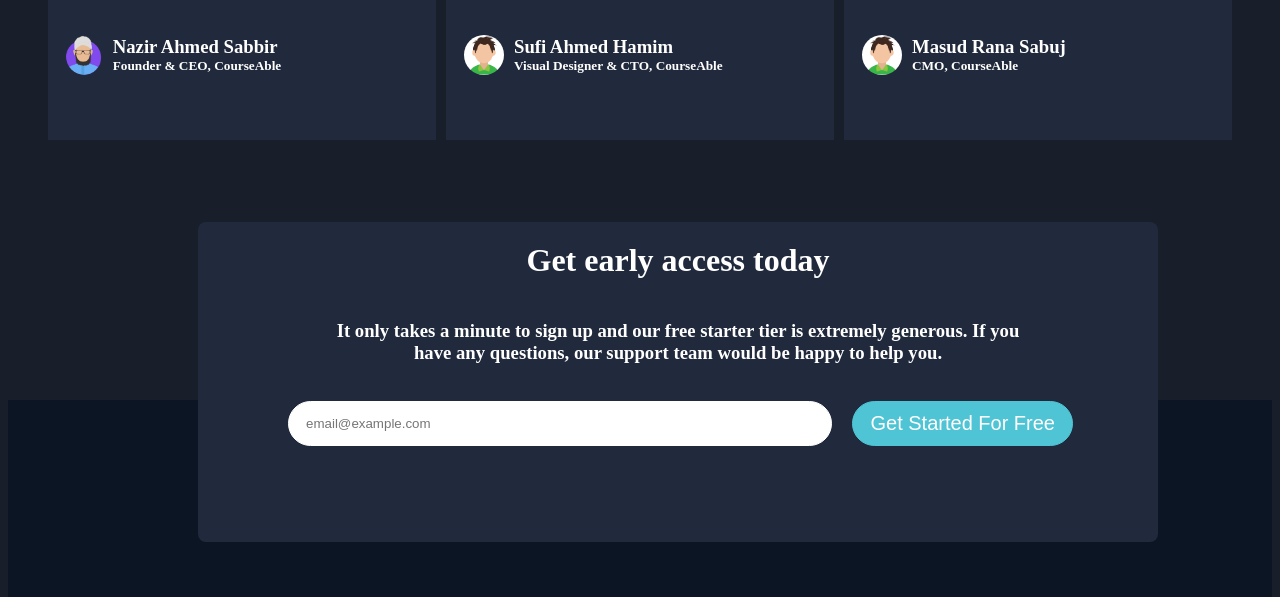
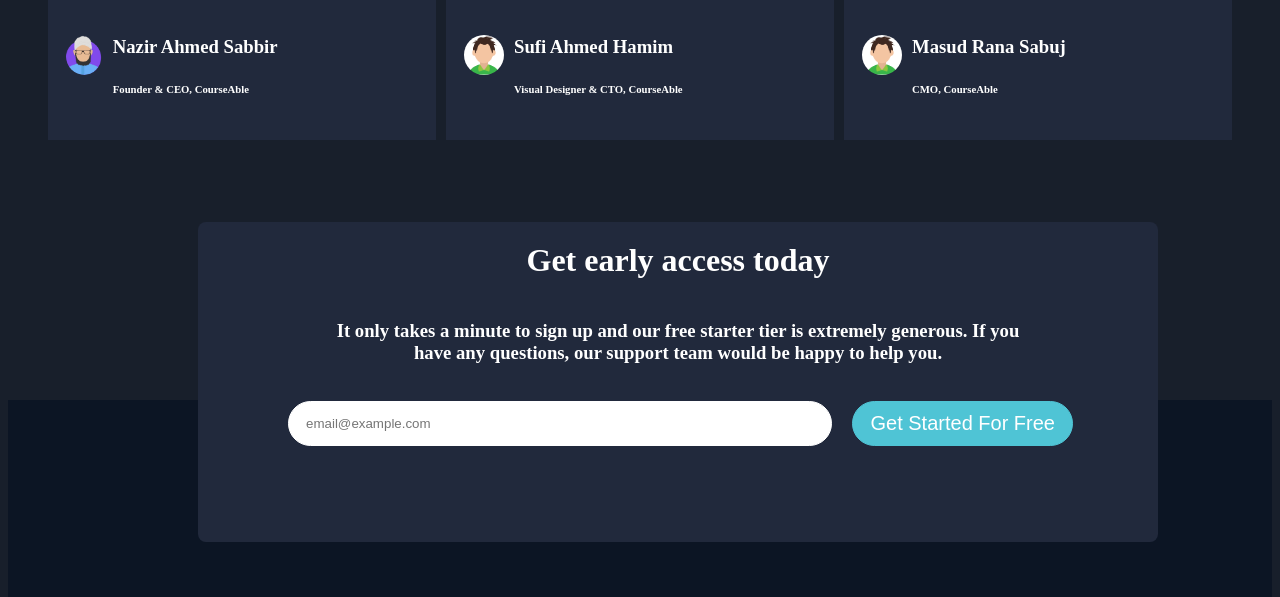
Before and after one commit to Nishi84/CourseAble-Scholar, a plain HTML site: page index.html in a window 1280 px wide. Shown: the part 2388-2985 px from the top of the page. Drawn offline with Linux system fonts and the light colour scheme.

Commit message:
Update index.html

```diff
--- a/index.html
+++ b/index.html
@@ -128,7 +128,7 @@
         </div>
           <div class="name">
           <h3><strong>Nazir Ahmed Sabbir</strong></h3>
-          <h5>Founder & CEO, CourseAble</h5>
+          <h6>Founder & CEO, CourseAble</h6>
           </div>
        </div>
      </div>
@@ -143,7 +143,7 @@
         </div>
           <div class="name">
           <h3><strong>Sufi Ahmed Hamim</strong></h3>
-          <h5>Visual Designer & CTO, CourseAble</h5>
+          <h6>Visual Designer & CTO, CourseAble</h6>
           </div>
        </div>
      </div>
@@ -158,7 +158,7 @@
         </div>
           <div class="name">
           <h3><strong>Masud Rana Sabuj</strong></h3>
-          <h5>CMO, CourseAble</h5>
+          <h6>CMO, CourseAble</h6>
           </div>
        </div>
   </div>
```
